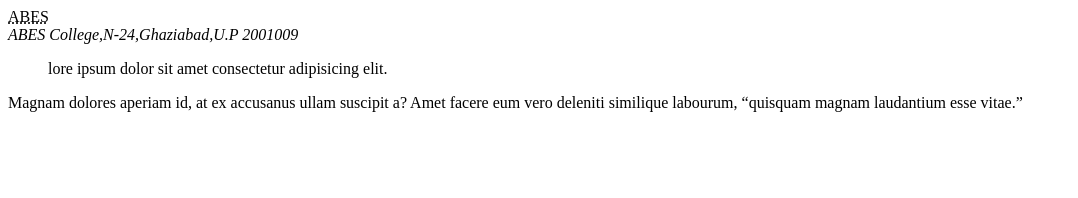
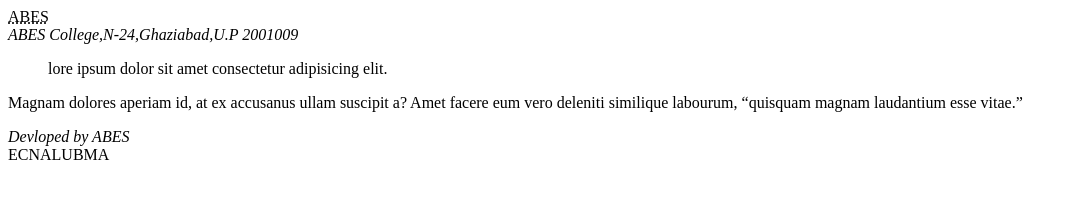
Before and after one commit to INUHH/25VA151, a plain HTML site: page htmlquotation.html in a window 1280 px wide. Shown: the whole page, without its empty margins (0-1078 px from the left). Drawn offline with Linux system fonts and the light colour scheme.

Commit message:
citation and quotation

```diff
--- a/htmlquotation.html
+++ b/htmlquotation.html
@@ -12,5 +12,8 @@
         Magnam dolores aperiam id, at ex accusanus ullam suscipit a? Amet facere eum vero deleniti similique
         labourum, <q>quisquam magnam laudantium esse vitae.</q>
     </P>
+    <cite>Devloped by ABES</cite>
+<br>
+    <bdo dir="rtl">AMBULANCE</bdo>
 </body>
 </html>
```
